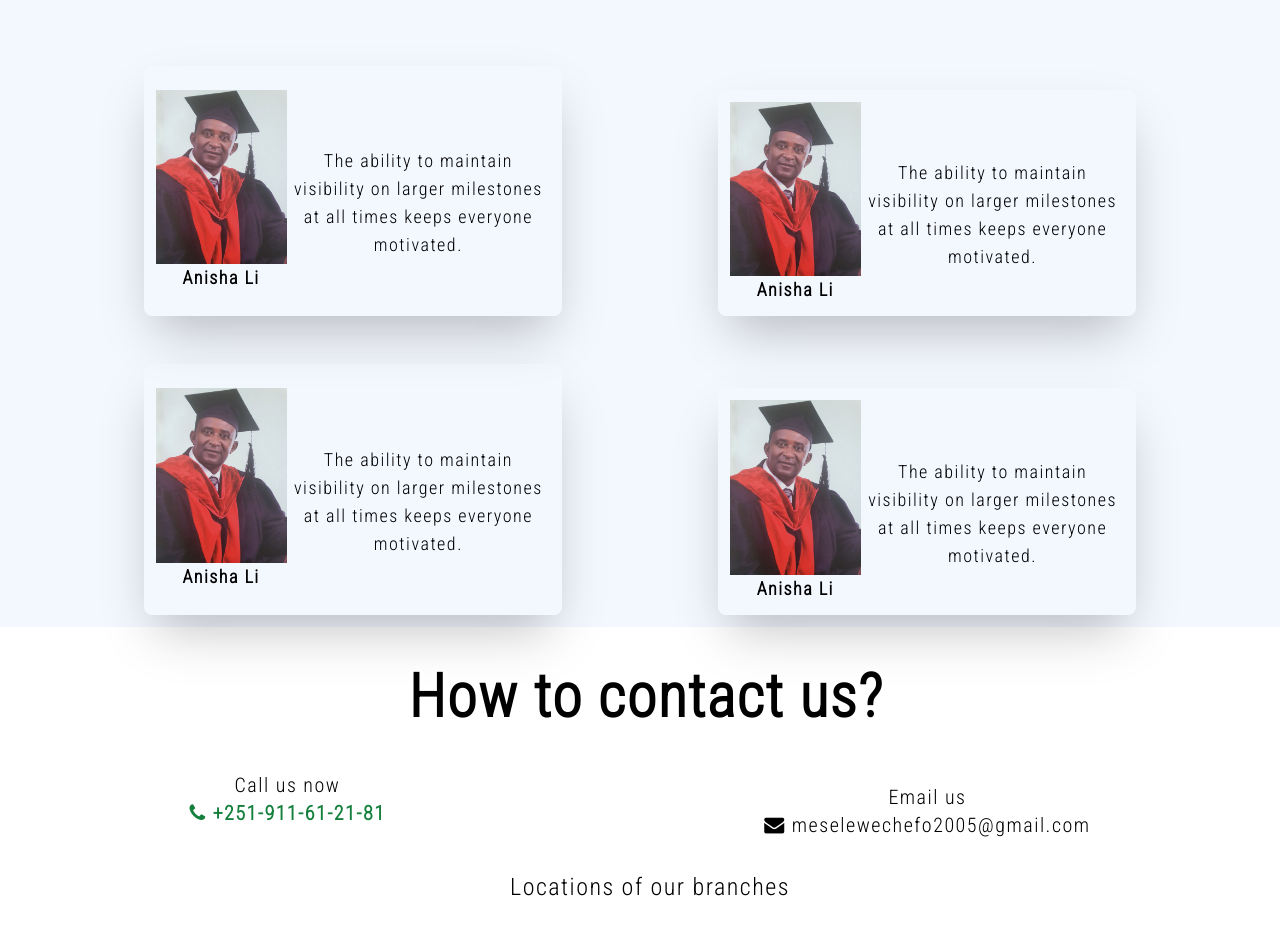
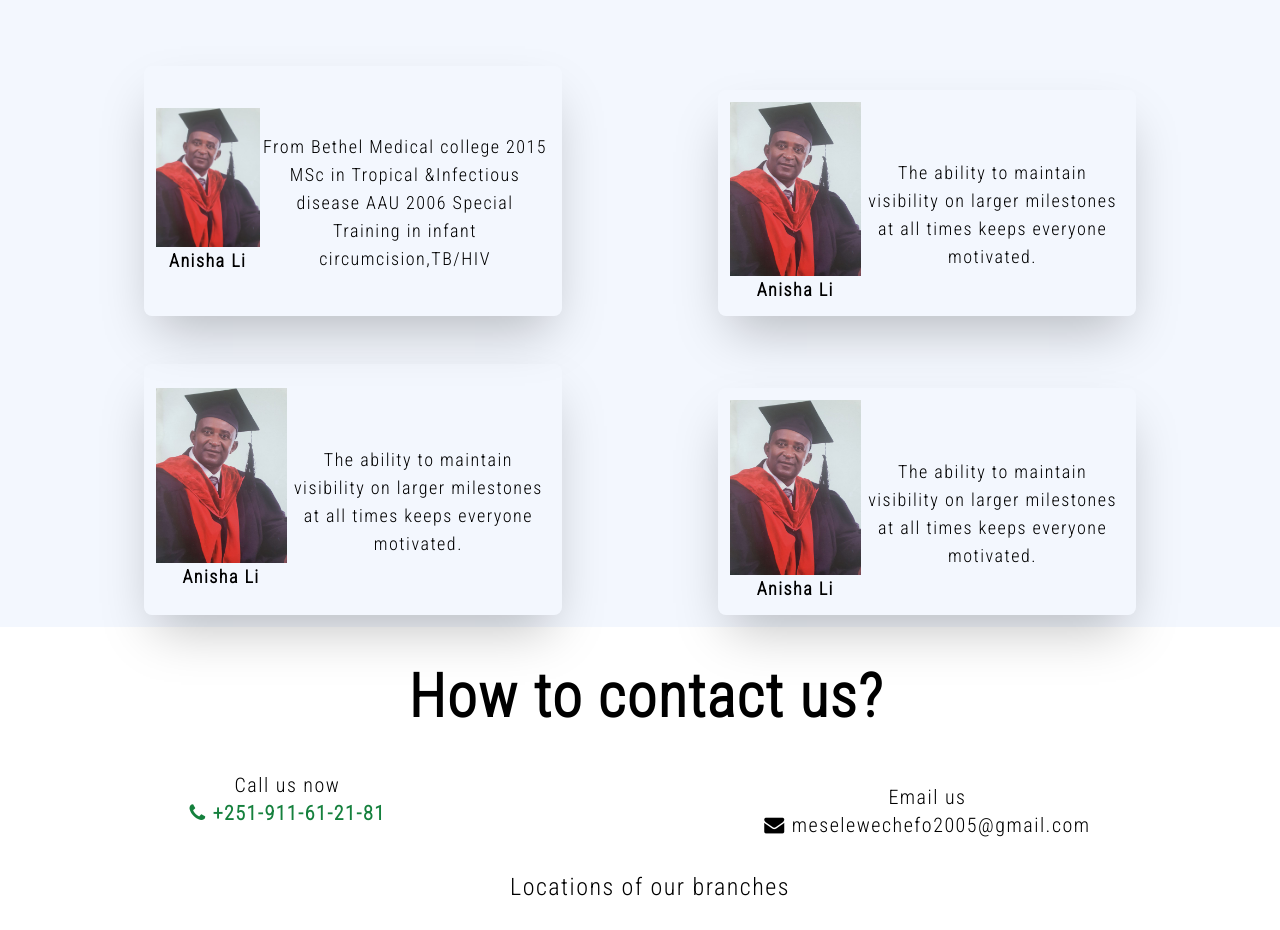
Before and after one commit to ElsabethKahsay/Clinic.github.io, a website: page index.html in a window 1280 px wide. Shown: the part 3160-4090 px from the top of the page. Drawn offline with nearby package versions, Linux system fonts and the light colour scheme.

Commit message:
Update index.html

```diff
--- a/index.html
+++ b/index.html
@@ -224,9 +224,9 @@
                 <h5 class="text-lg font-bold">Anisha Li</h5>
               </div>
               <p class="md:text-lg ">
-                The ability to
-                maintain visibility on larger milestones at all times keeps
-                everyone motivated.
+                From Bethel Medical college 2015
+MSc in Tropical &Infectious disease AAU 2006
+Special Training in infant circumcision,TB/HIV
               </p>
             </div>
 
```
